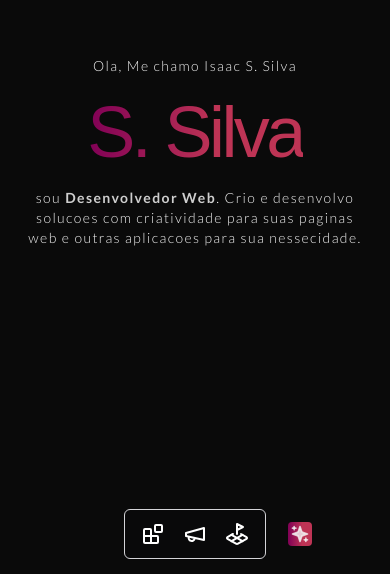
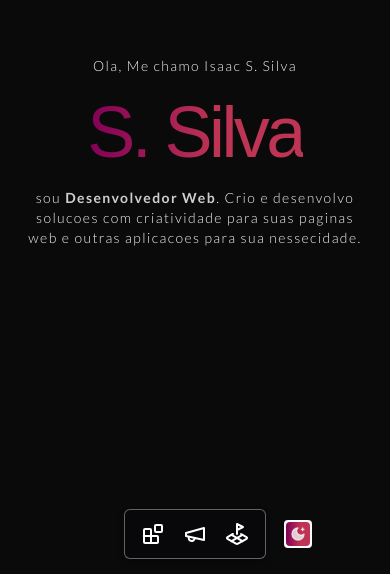
Before and after one commit to IsaacGSS/ssilva, a Next.js app: page / in a window 390 px wide. Shown: the part 270-844 px from the top of the page. Built offline with nearby package versions, Linux system fonts and the light colour scheme; a web font is replaced by a local one.

Commit message:
new visual do elemento command ultra

```diff
--- a/app/components/Header.tsx
+++ b/app/components/Header.tsx
@@ -1,22 +1,22 @@
-import { Blocks, LandPlot, Megaphone, Sparkles } from 'lucide-react'
+import { Blocks, LandPlot, Megaphone, MoonStar } from 'lucide-react'
 import Link from 'next/link'
 
 export const Header = () => {
   return (
-    <header className='w-screen md:fixed absolute bottom-0 md:top-0 justify-center h-14 px-10 md:py-5 py-10 text-white flex md:justify-between items-center text-center font-lato gap-5'>
-      <div className='flex flex-row-reverse gap-1 md:static absolute right-[20%] sm:right-1/3 '>
+    <header className='w-screen h-14 fixed bottom-0 md:top-0 justify-center px-10 md:py-5 py-10 text-white flex md:justify-between items-center text-center font-lato gap-5'>
+      <div className='flex px-0.5 py-0.5 rounded flex-row-reverse gap-1 md:static absolute right-[20%] sm:right-1/3 bg-zinc-50'>
         <input
           type='text'
-          className='w-44 h-6 bg-zinc-50/90 text-zinc-950 rounded tracking-wide font-lato focus:outline-none placeholder:font-lato placeholder:tracking-widest placeholder:text-zinc-950/70 placeholder:text-xs placeholder:font-extrabold px-2 md:block hidden'
+          className='w-32 h-6 bg-zinc-50/90 text-zinc-950 rounded tracking-wide font-lato focus:outline-none border-none placeholder:font-lato placeholder:tracking-widest placeholder:text-zinc-950/70 placeholder:text-xs placeholder:font-extrabold px-2 md:block hidden'
           placeholder="ctrl + '/'"
         />
 
         <div className='bg-gradient-to-r from-[#800056] to-[#be3455] to-60% rounded w-6 h-6 flex justify-center items-center'>
-          <Sparkles className='w-5 h-5 m-auto fill-zinc-100/80 text-zinc-100/80' />
+          <MoonStar className=' m-auto fill-zinc-100/80 text-zinc-100/80 size-4' />
         </div>
       </div>
 
-      <nav className='md:bg-transparent bg-zinc-950/90 border md:border-none rounded-md border-zinc-300 p-3 md:p-0'>
+      <nav className='md:bg-transparent bg-zinc-950/65 border md:border-none rounded-md border-zinc-300/45 shadow-md md:shadow-none shadow-zinc-950/70 p-3 md:p-0'>
         <ul className='flex flex-row gap-2.5'>
           <li>
             <Link className='flex flex-row gap-1' href='/projetos'>
```
